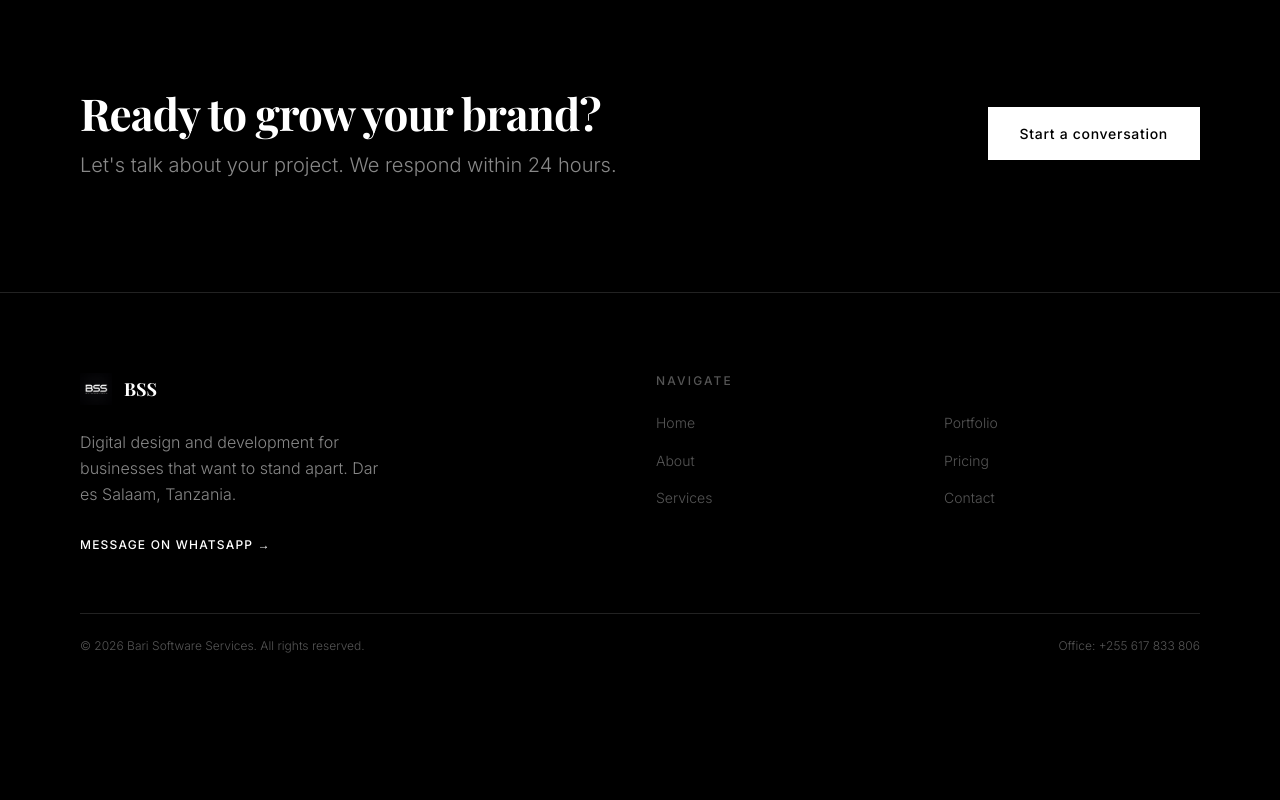
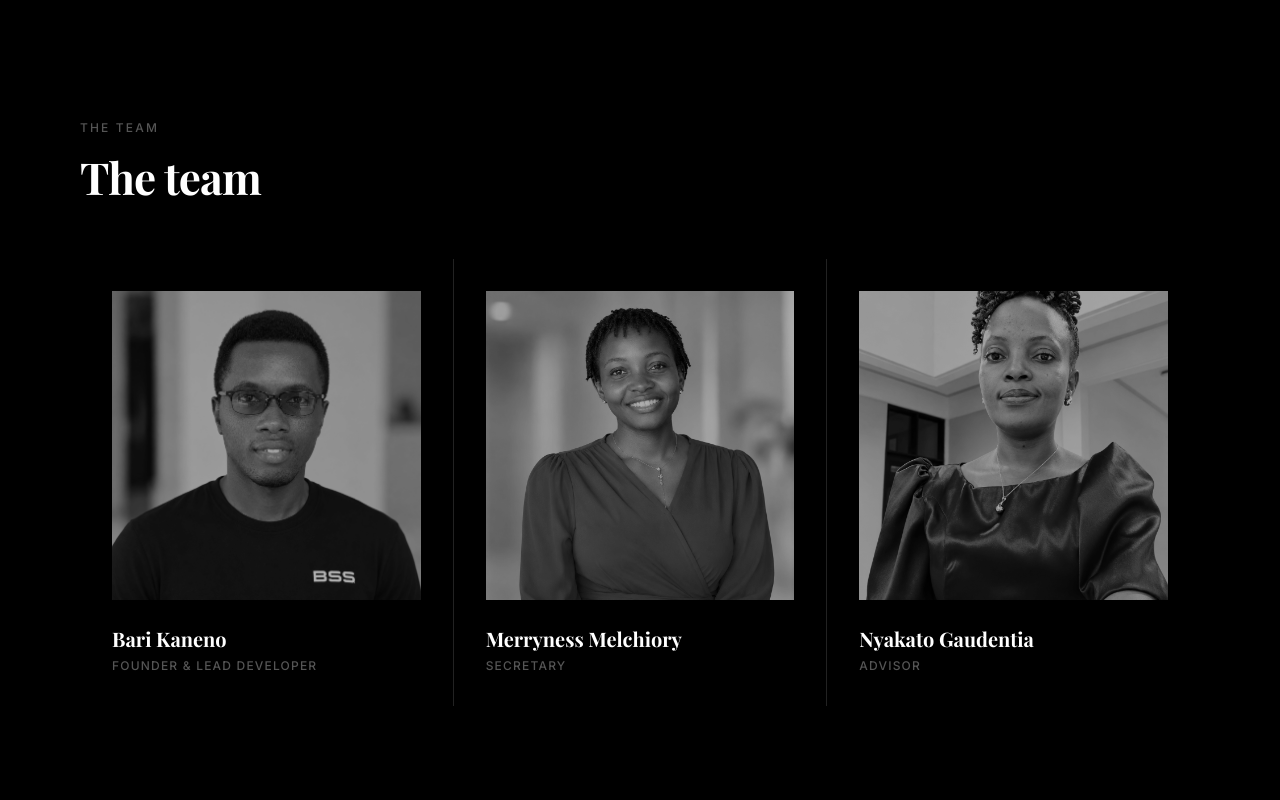
Before and after one commit to EliDistro7/bss, a Next.js app: page / in a window 1280 px wide. Shown: the part 3620-4420 px from the top of the page. Before the commit the page ends 4355 px from the top, so only its background shows below. Built offline with nearby package versions, Linux system fonts and the light colour scheme; no server answers.

Commit message:
initial commit8

```diff
--- a/src/app/about/page.tsx
+++ b/src/app/about/page.tsx
@@ -2,24 +2,7 @@
 
 import Image from 'next/image'
 import { useLang } from '../../lib/i18n/LanguageContext'
-
-const TEAM = [
-  {
-    name: 'Bari Kaneno',
-    role: 'Founder & Lead Developer',
-    img: '/team/bari.png',
-  },
-  {
-    name: 'Merryness Melchiory',
-    role: 'Secretary',
-    img: '/team/merry.png',
-  },
-  {
-    name: 'Nyakato Gaudentia',
-    role: 'Advisor',
-    img: '/team/nyakato.png',
-  },
-]
+import TeamSection from '../../components/TeamSection'
 
 export default function AboutPage() {
   const { t } = useLang()
@@ -70,29 +53,7 @@ export default function AboutPage() {
       </section>
 
       {/* ── TEAM ─────────────────────────────────────────── */}
-      <section className="section-pad">
-        <div className="container-site">
-          <p className="eyebrow">{t.about.teamHeadline}</p>
-          <h2 className="display-md mb-14">{t.about.teamHeadline}</h2>
-
-          <div className="grid sm:grid-cols-2 lg:grid-cols-3 gap-px bg-bss-border">
-            {TEAM.map(({ name, role, img }) => (
-              <div key={name} className="bg-bss-black p-8 group">
-                <div className="relative w-full aspect-square mb-6 overflow-hidden">
-                  <Image
-                    src={img}
-                    alt={name}
-                    fill
-                    className="object-cover grayscale opacity-70 group-hover:opacity-90 group-hover:grayscale-0 transition-all duration-500"
-                  />
-                </div>
-                <p className="font-display text-xl font-bold text-bss-white mb-1">{name}</p>
-                <p className="text-xs tracking-wider uppercase font-body font-medium text-bss-muted">{role}</p>
-              </div>
-            ))}
-          </div>
-        </div>
-      </section>
+      <TeamSection />
     </>
   )
 }
--- a/src/app/page.tsx
+++ b/src/app/page.tsx
@@ -8,6 +8,7 @@ import { listPortfolio } from '../lib/api/portfolio'
 import type { PortfolioItem } from '../lib/api/portfolio'
 import PortfolioCard from '../components/PortfolioCard'
 import PortfolioModal from '../components/PortfolioModal'
+import TeamSection from '../components/TeamSection'
 
 interface Stat {
   value: string
@@ -208,6 +209,9 @@ export default function HomePage() {
 
       <PortfolioTeaser />
 
+            {/* ── TEAM ─────────────────────────────────────────── */}
+      <TeamSection />
+
       <section className="border-t border-bss-border">
         <div className="container-site py-20 md:py-28 flex flex-col md:flex-row items-start md:items-center justify-between gap-8">
           <div>
--- /dev/null
+++ b/src/components/TeamSection.tsx
@@ -0,0 +1,52 @@
+'use client'
+
+import Image from 'next/image'
+import { useLang } from '../lib/i18n/LanguageContext'
+
+const TEAM = [
+  {
+    name: 'Bari Kaneno',
+    role: 'Founder & Lead Developer',
+    img: '/team/bari.png',
+  },
+  {
+    name: 'Merryness Melchiory',
+    role: 'Secretary',
+    img: '/team/merry.png',
+  },
+  {
+    name: 'Nyakato Gaudentia',
+    role: 'Advisor',
+    img: '/team/nyakato.png',
+  },
+]
+
+export default function TeamSection() {
+  const { t } = useLang()
+
+  return (
+    <section className="section-pad border-t border-bss-border">
+      <div className="container-site">
+        <p className="eyebrow">{t.about.teamHeadline}</p>
+        <h2 className="display-md mb-14">{t.about.teamHeadline}</h2>
+
+        <div className="grid sm:grid-cols-2 lg:grid-cols-3 gap-px bg-bss-border">
+          {TEAM.map(({ name, role, img }) => (
+            <div key={name} className="bg-bss-black p-8 group">
+              <div className="relative w-full aspect-square mb-6 overflow-hidden">
+                <Image
+                  src={img}
+                  alt={name}
+                  fill
+                  className="object-cover grayscale opacity-70 group-hover:opacity-90 group-hover:grayscale-0 transition-all duration-500"
+                />
+              </div>
+              <p className="font-display text-xl font-bold text-bss-white mb-1">{name}</p>
+              <p className="text-xs tracking-wider uppercase font-body font-medium text-bss-muted">{role}</p>
+            </div>
+          ))}
+        </div>
+      </div>
+    </section>
+  )
+}
```
